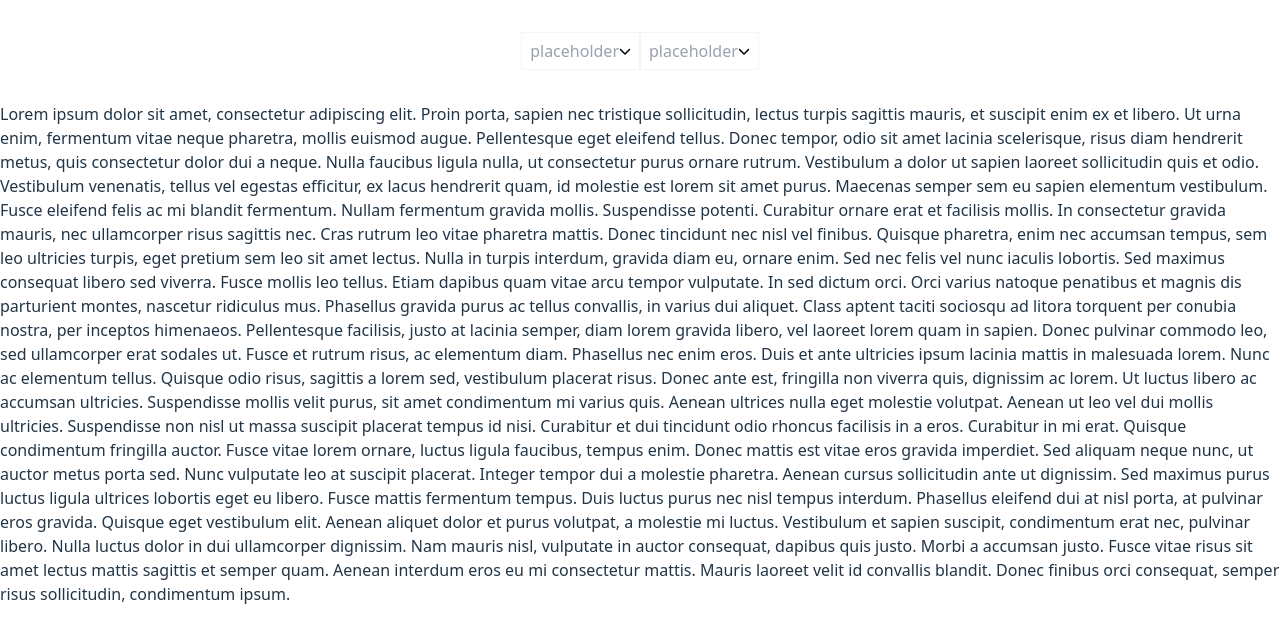
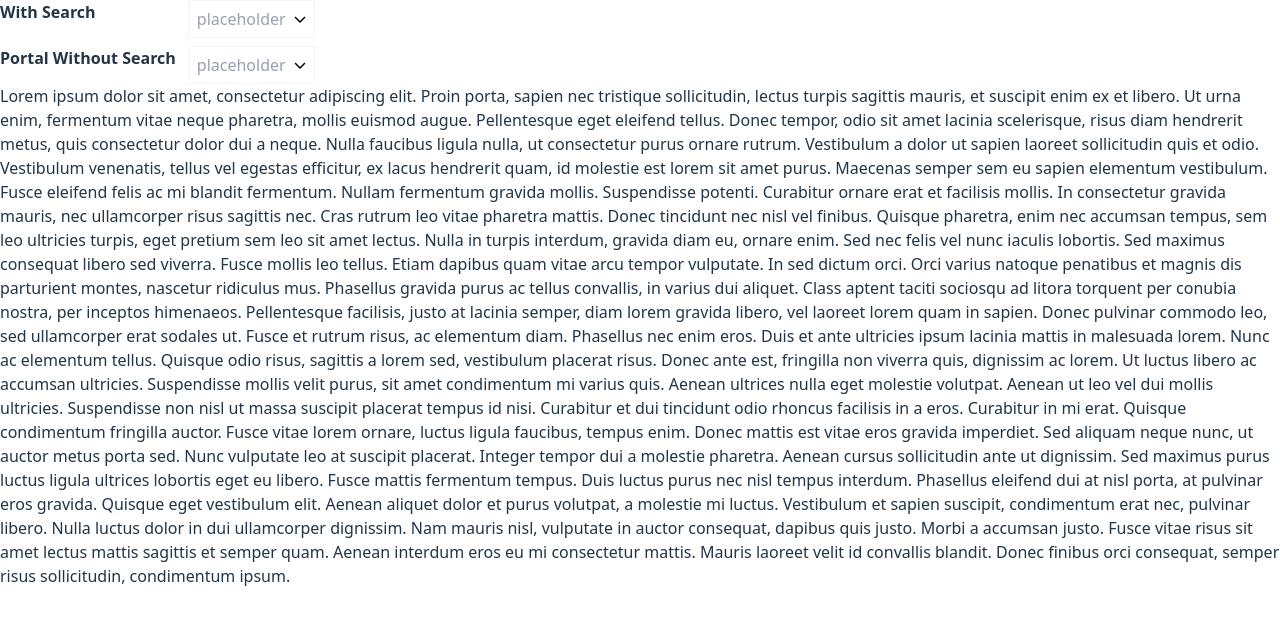
Before and after one commit to andihaki/dropdown-select, a React (Vite) app: page / in a window 1280 px wide. Shown: the top 642 px of the page. Built offline with nearby package versions, Linux system fonts and the light colour scheme.

Commit message:
fix: dropdown position. handle outside click

```diff
--- a/src/App.css
+++ b/src/App.css
@@ -1,5 +1,4 @@
 #root {
     max-width: 1280px;
     margin: 0 auto;
-    padding: 2rem;
 }
--- a/src/App.tsx
+++ b/src/App.tsx
@@ -19,14 +19,20 @@ const options = [
 function App() {
   return (
     <>
-      <div className="flex items-center justify-center relative w-fit h-full">
+      <div className="flex items-start justify-start flex-col relative w-fit h-full gap-2">
+        <div className="flex justify-between gap-3 w-full">
+          <label className="grow font-semibold">With Search</label>
           <Select options={options} withSearch />
+        </div>
+        <div className="flex justify-between gap-3 w-full">
+          <label className="grow font-semibold">Portal Without Search</label>
           <Select
             options={options}
             portalTarget={document.getElementById("portal-root")}
             withSearch
           />
         </div>
+      </div>
     </>
   );
 }
--- /dev/null
+++ b/src/components/select/components/search/index.tsx
@@ -0,0 +1,30 @@
+import cx from "../../style";
+import { clearIcon } from "../..";
+import type { SearchProps } from "./types";
+
+const Search = ({ icon, toggleShow, search, onChange }: SearchProps) => {
+  return (
+    <div className={cx.InputWrapper}>
+      <span>{icon}</span>
+      <input
+        className={cx.Input}
+        onBlur={toggleShow}
+        value={search}
+        onChange={(e) => {
+          onChange(e.target.value);
+        }}
+      />
+      <span
+        className={`cursor-pointer ${search ? "inline" : "hidden"}`}
+        onClick={(event) => {
+          event.stopPropagation();
+          onChange("");
+        }}
+      >
+        {clearIcon}
+      </span>
+    </div>
+  );
+};
+
+export default Search;
--- /dev/null
+++ b/src/components/select/components/search/types.ts
@@ -0,0 +1,8 @@
+import type { ReactNode } from "react";
+
+export interface SearchProps {
+  icon?: string | ReactNode;
+  search?: string;
+  onChange: (param: string) => void;
+  toggleShow: () => void;
+}
--- a/src/components/select/components/selected/index.tsx
+++ b/src/components/select/components/selected/index.tsx
@@ -16,7 +16,9 @@ const Selected = ({ placeholder, data, onClick }: Props) => {
 
   if (!data.length) {
     return (
-      <span className={`${cx.Empty} text-gray-400 select-none cursor-pointer`}>
+      <span
+        className={`${cx.Empty} text-gray-400 select-none cursor-pointer mr-2`}
+      >
         {placeholder}
       </span>
     );
--- a/src/components/select/index.tsx
+++ b/src/components/select/index.tsx
@@ -5,6 +5,7 @@ import MagnifyingGlass from "../../icons/magnifying-glass";
 import ChevronDown from "../../icons/chevron-down";
 import Dropdown from "./components/dropdown";
 import Selected from "./components/selected";
+import Search from "./components/search";
 import type { SelectProps } from "./types";
 import useSelectModel from "./useSelectModel";
 import cx from "./style";
@@ -40,10 +41,26 @@ const Select = ({
     if (show && triggerRef.current) {
       const rect = (portalTarget ?? triggerRef.current).getBoundingClientRect();
       setDropdownPosition({
-        top: rect.y,
-        left: 0,
+        top: rect.bottom,
+        left: portalTarget ? rect.x : 0,
         width: rect.width ? `${rect.width}px` : "fit-content",
       });
+    }
+
+    if (show) {
+      const handleClickOutside = (event: MouseEvent) => {
+        const target = event.target as Node;
+
+        if (triggerRef.current && !triggerRef.current.contains(target)) {
+          toggleShow();
+        }
+      };
+
+      document.addEventListener("mousedown", handleClickOutside);
+
+      return () => {
+        document.removeEventListener("mousedown", handleClickOutside);
+      };
     }
   }, [show]);
 
@@ -58,7 +75,7 @@ const Select = ({
         position: "absolute",
         top: `${dropdownPosition.top}px`,
         left: `${dropdownPosition.left}px`,
-        width: `${dropdownPosition.width}px`,
+        width: dropdownPosition.width,
         zIndex: 9999,
         display: show ? "block" : "none",
         ...styles?.dropdown,
@@ -67,28 +84,12 @@ const Select = ({
     >
       <>
         {withSearch && (
-          <div className={cx.InputWrapper}>
-            <span>{searchIcon}</span>
-            <input
-              className={cx.Input}
-              onBlur={toggleShow}
-              value={inputs.search}
-              onChange={(e) => {
-                inputs.setSearch(e.target.value);
-              }}
-            />
-            {inputs.search && (
-              <span
-                className="cursor-pointer"
-                onClick={(event) => {
-                  event.stopPropagation();
-                  inputs.setSearch("");
-                }}
-              >
-                {clearIcon}
-              </span>
-            )}
-          </div>
+          <Search
+            icon={searchIcon}
+            search={inputs.search}
+            onChange={inputs.setSearch}
+            toggleShow={toggleShow}
+          />
         )}
         {popupRender ?? (
           <Dropdown
@@ -104,12 +105,11 @@ const Select = ({
   );
 
   return (
-    <div ref={triggerRef}>
+    <div ref={triggerRef} className="relative">
       <div
         style={styles?.root ?? style}
         className={outlined ? `${rootClass} ${cx.Root}` : rootClass} // @todo: add clsx when needed
         onClick={isEmpty ? toggleShow : () => {}}
-        // @todo: outside click to close dropdown
       >
         <Selected
           placeholder={placeholder}
--- a/src/components/select/style.ts
+++ b/src/components/select/style.ts
@@ -4,7 +4,8 @@ const Outlined =
 
 const Wrapper = "mt-1";
 
-const InputWrapper = "flex gap-1 items-center border-gray-100 border px-2 mt-1";
+const InputWrapper =
+  "flex gap-1 items-center border-gray-100 border px-2 mt-1 bg-white";
 const Input = "h-8 grow border-none outline-none bg-transparent";
 
 const cx = {
--- a/src/index.css
+++ b/src/index.css
@@ -18,9 +18,6 @@
 
 body {
   margin: 0;
-  display: flex;
-  flex-direction: column;
-  place-items: center;
   min-width: 320px;
   min-height: 100vh;
 }
```
Lines whose indentation alone changed are shown as unchanged.
